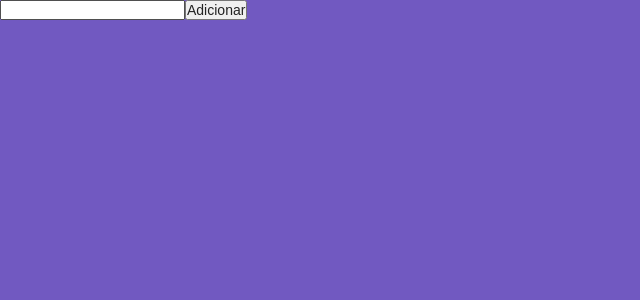
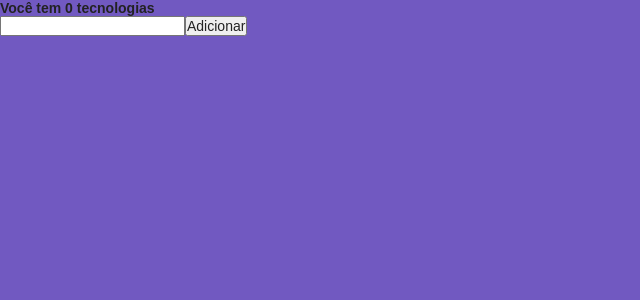
Before and after one commit to LORDBABUINO/bootcamp-modulo08, a React (Create React App) app: page / in a window 1280 px wide. Shown: the top 300 px of the page, without its empty margins (0-640 px from the left). Built offline with nearby package versions, Linux system fonts and the light colour scheme.

Commit message:
Adds list length

```diff
--- a/src/pages/Home/index.js
+++ b/src/pages/Home/index.js
@@ -1,4 +1,4 @@
-import React, { useState, useEffect } from 'react'
+import React, { useState, useEffect, useMemo } from 'react'
 
 import { Container } from './styles'
 
@@ -21,6 +21,8 @@ export default function Home() {
     localStorage.setItem('techs', JSON.stringify(techs))
   }, [techs])
 
+  const techSize = useMemo(() => techs.length, [techs])
+
   return (
     <>
       <Container>
@@ -28,6 +30,8 @@ export default function Home() {
           <li key={tech}>{tech}</li>
         ))}
       </Container>
+      <strong>Você tem {techSize} tecnologias</strong>
+      <br />
       <input
         type="text"
         onChange={({ target: { value } }) => setNewTech(value)}
```
